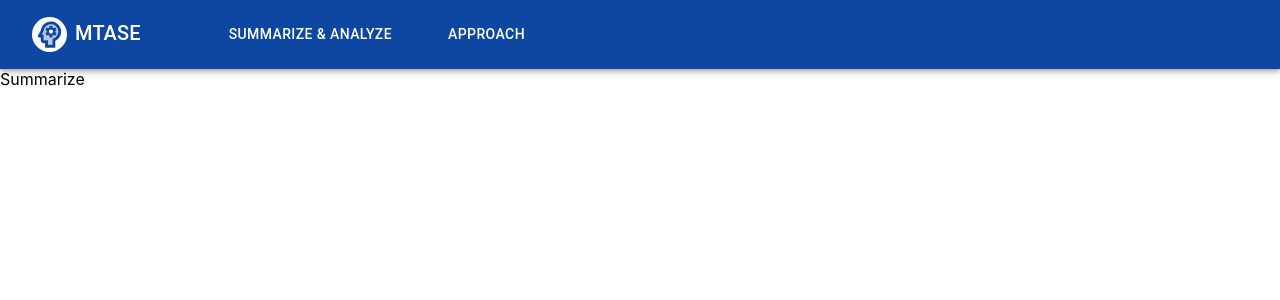
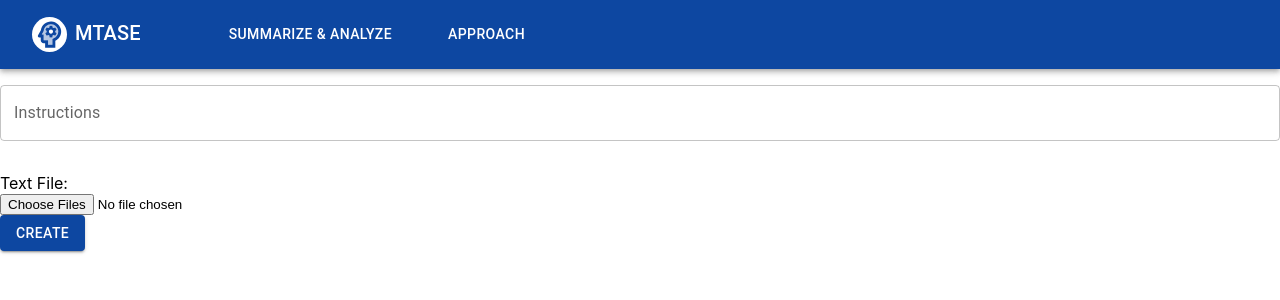
Before and after one commit to atharvadpatil/MTASE-frontend, a React (Create React App) app: page /summarize in a window 1280 px wide. Shown: the top 300 px of the page. Built offline with nearby package versions, Linux system fonts and the light colour scheme; the HTML template or start-up script is replaced by a standard one.

Commit message:
basic text input

```diff
--- a/src/components/summarize.js
+++ b/src/components/summarize.js
@@ -1,13 +1,81 @@
-import React from 'react';
+import React, { useState } from 'react';
+import axios from 'axios';
 
 //MUI
 import Box from '@mui/material/Box';
+import { Button, TextField } from '@mui/material';
 
 const Summarize = () => {
+
+    const [selectedTextFile, setSelectedTextFile] = useState(null);
+    const [isFile, setIsFile] = useState(false);
+    const [text, setText] = useState("");
+    // const [error, setError] = useState(false)
+
+
+    const handleFile = e => {
+        if (e.target.files[0]) {
+            setSelectedTextFile(e.target.files[0]);
+            setIsFile(true);
+        }
+    }
+
+    const handleSubmit = e => {
+        e.preventDefault();
+
+        let submit = true;
+
+        if (submit) {
+            let form_data = new FormData();
+            if (text !== "") {
+                form_data.append('text', text);
+            }
+            if(isFile) {
+                form_data.append('name', selectedTextFile.name);
+                form_data.append('file', selectedTextFile);
+            }
+            axios.post(`http://localhost:8000/api/summarise`, form_data)
+                .then((res) => {
+                    console.log(res);
+                    alert(res.data.text);
+                    // window.location.reload();
+                })
+                .catch(err => console.log(err));
+        }
+
+    }
+
+
     return (
         <>
             <Box>
-                Summarize
+                <Box>
+                    <form>
+                        <TextField
+                            variant="outlined"
+                            margin="normal"
+                            fullWidth
+                            name="instructions"
+                            label="Instructions"
+                            type="textarea"
+                            id="instructions"
+                            onChange={(e) => setText(e.target.value)}
+                        />
+                        <Box mt={3}>
+                            <label>Text File:</label>
+                            <br></br>
+                            <input
+                                id="contained-button-file"
+                                multiple
+                                type="file"
+                                onChange={handleFile}
+                            />
+                        </Box>
+                        <Button type="submit" onClick={handleSubmit} variant="contained" color="primary">
+                            Create
+                        </Button>
+                    </form>
+                </Box>
             </Box>
         </>
     );
```
